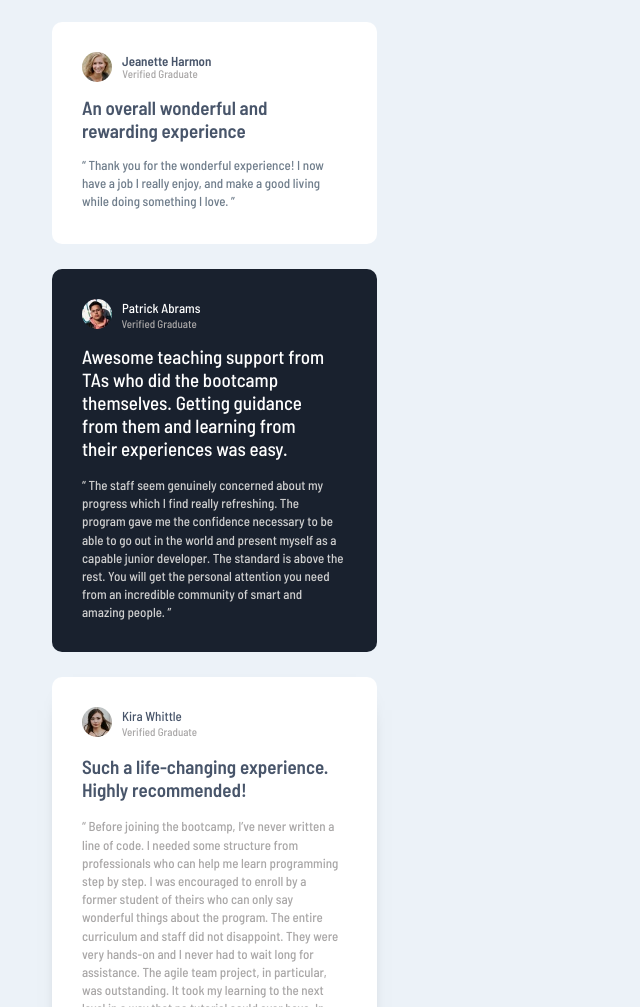
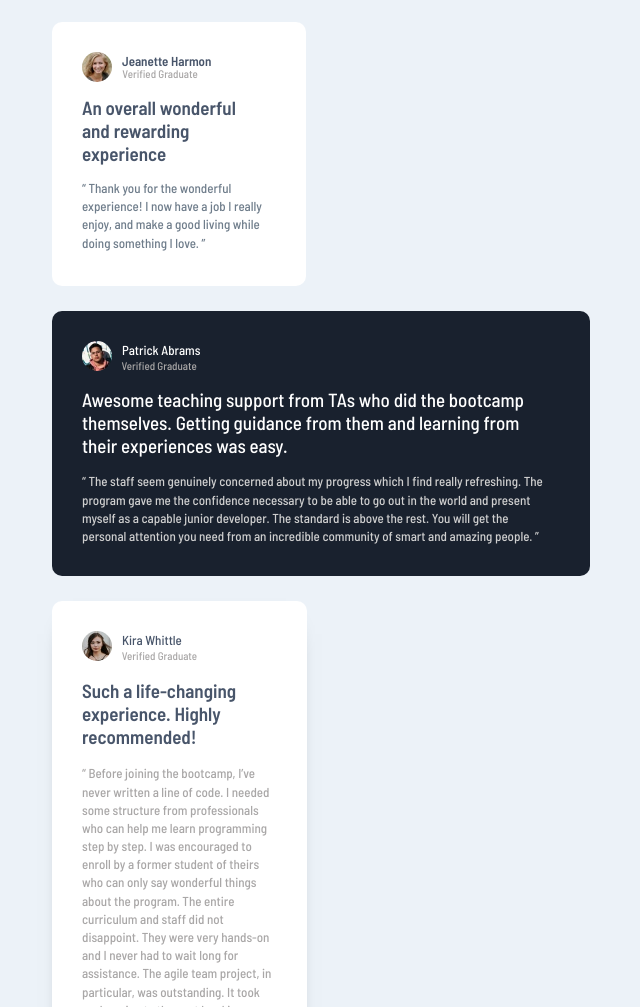
Before and after one commit to KasiaKaz14/grid-section, a plain HTML site: page index.html in a window 1280 px wide. Shown: the part 597-1604 px from the top of the page, without its empty margins (319-959 px from the left). Drawn offline with Linux system fonts and the light colour scheme.

Commit message:
all sections in dekstop done. It is needed to set them all in a proper way

```diff
--- a/styles.css
+++ b/styles.css
@@ -175,6 +175,10 @@ body {
 .third-grid-section {
   height: 222px;
   background-color: var(--third-section-color);
+  @media screen and (min-width: 768px) {
+    width: 254px;
+    height: 264px;
+  }
 }
 
 .third-section-name {
@@ -191,6 +195,9 @@ body {
 .third-comment {
   color: var(--third-comment-color);
   font-weight: var(--font-weight-bold);
+  @media screen and (min-width: 768px) {
+    width: 170px;
+  }
 }
 
 .third-comment-desc {
@@ -198,11 +205,18 @@ body {
   margin-bottom: 30px;
   width: 250px;
   line-height: 1.4;
+  @media screen and (min-width: 768px) {
+    width: 200px;
+  }
 }
 
 .fourth-grid-section {
   height: 383px;
   background-color: var(--fourth-section-color);
+  @media screen and (min-width: 768px) {
+    width: 538px;
+    height: 265px;
+  }
 }
 
 .verified-fourth {
@@ -214,6 +228,9 @@ body {
 
 .fourth-comment {
   color: var(--fourth-comment-color);
+  @media screen and (min-width: 768px) {
+    width: 450px;
+  }
 }
 
 .fourth-comment-desc {
@@ -221,6 +238,9 @@ body {
   width: 262px;
   margin-bottom: 25px;
   line-height: 1.4;
+  @media screen and (min-width: 768px) {
+    width: 470px;
+  }
 }
 
 .fifth-grid-section {
@@ -229,6 +249,10 @@ body {
   -webkit-box-shadow: 0px 12px 24px -21px rgba(18, 18, 19, 1);
   -moz-box-shadow: 0px 12px 24px -21px rgba(18, 18, 19, 1);
   box-shadow: 0px 12px 24px -21px rgba(18, 18, 19, 1);
+  @media screen and (min-width: 768px) {
+    width: 255px;
+    height: 572px;
+  }
 }
 
 .fifth-section-name {
@@ -253,4 +277,7 @@ body {
   width: 261px;
   line-height: 1.4;
   margin-bottom: 20px;
+  @media screen and (min-width: 768px) {
+    width: 195px;
+  }
 }
```
